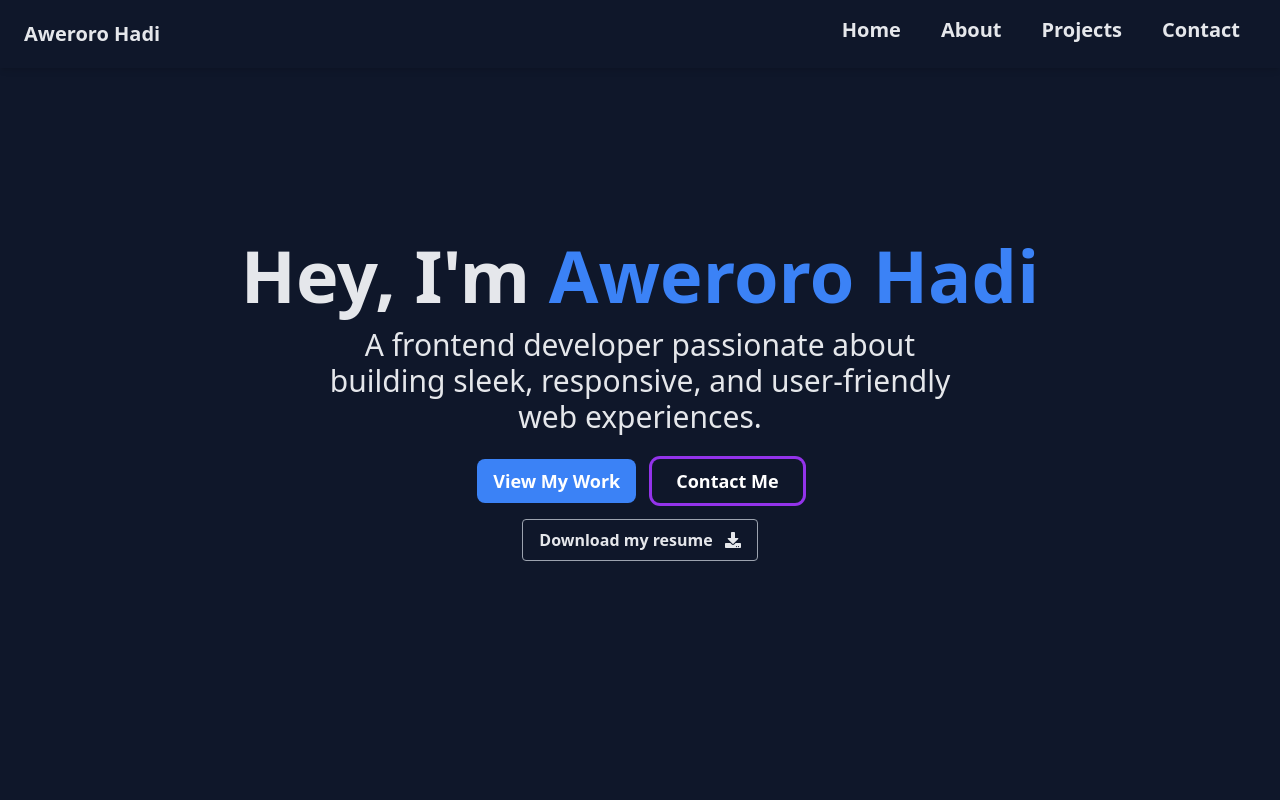
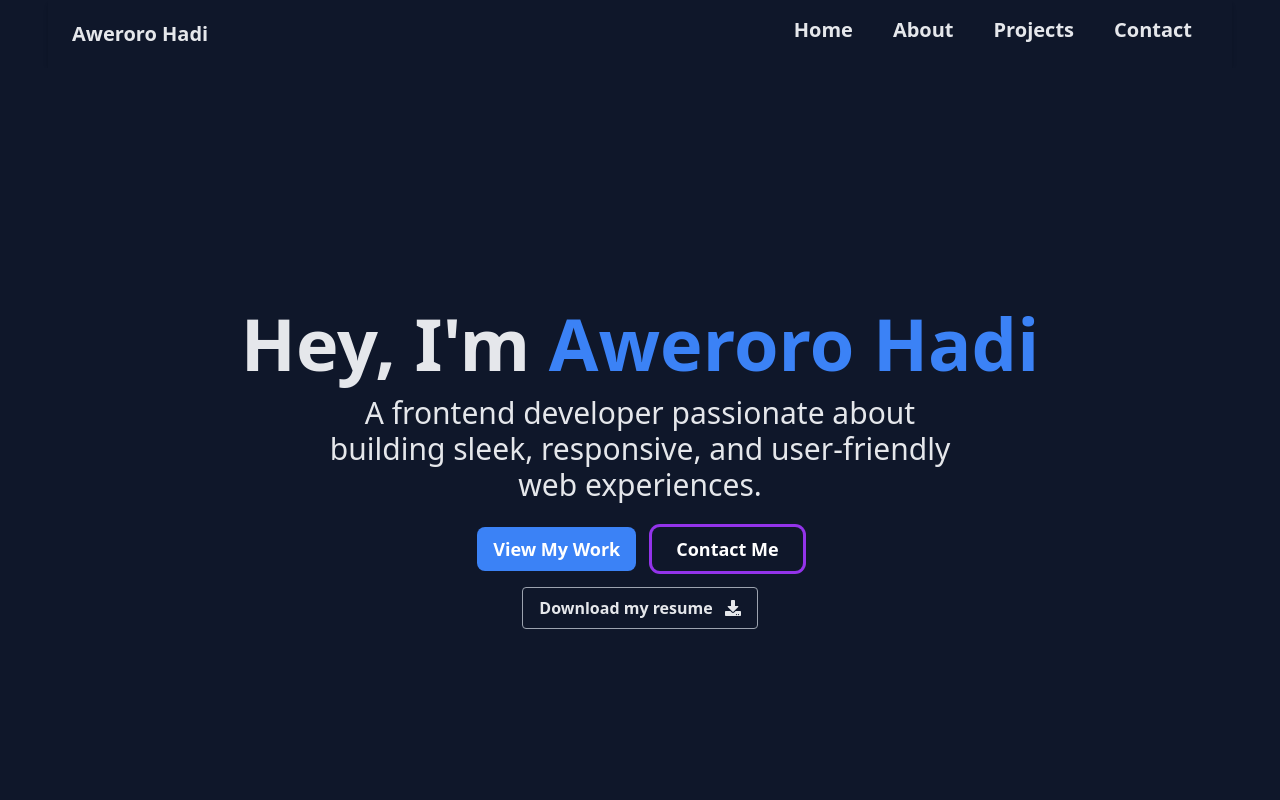
Before and after one commit to DevHardee/aweroro-hadi, a React (Vite) app: page / in a window 1280 px wide. Shown: the top 800 px of the page. Built offline with nearby package versions, Linux system fonts and the light colour scheme.

Commit message:
refactor(navbar): updated the navbar

```diff
--- a/src/components/NavBar.tsx
+++ b/src/components/NavBar.tsx
@@ -8,7 +8,7 @@ const NavBar = () => {
 
   return (
     <MaxWidthWrapper>
-      <nav className="fixed top- left-0 right-0 bg-primary text-text p-4 shadow-md z-50">
+      <nav className="text-text p-4 shadow-md z-50">
       <div className="flex justify-between items-center px-2">
         <h1 className="text-lg md:text-xl lg:text3xl font-bold">Aweroro Hadi</h1>
 
```
